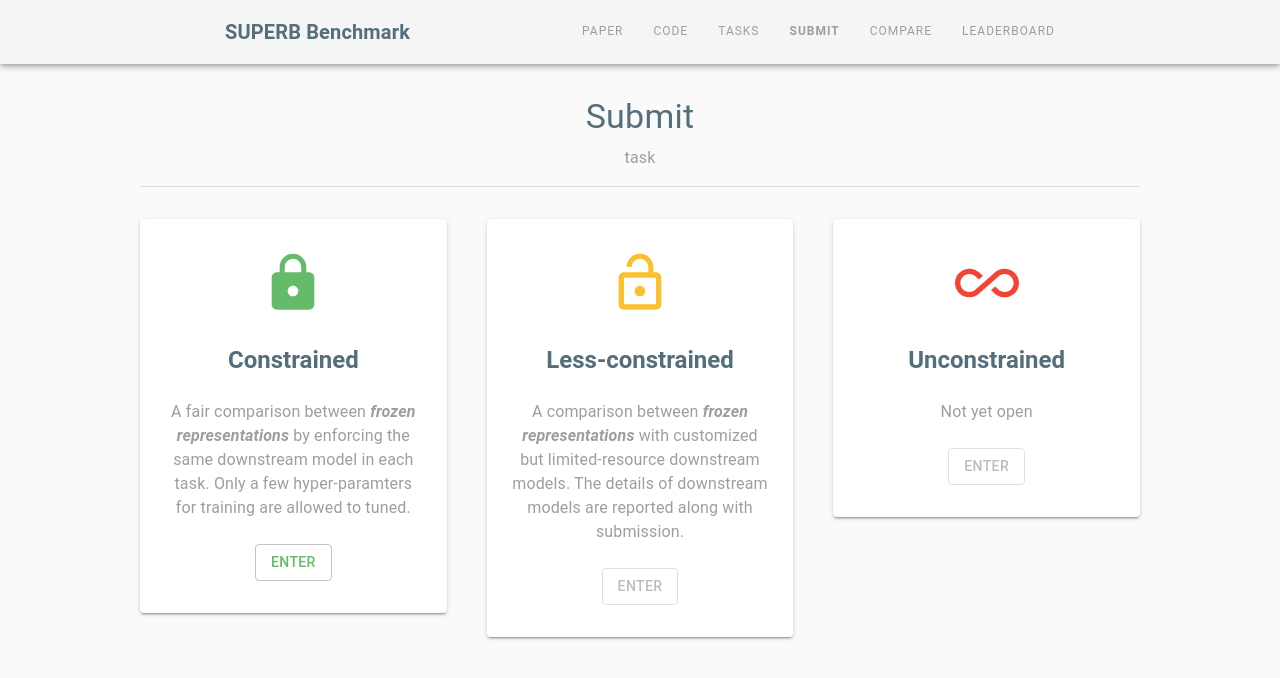
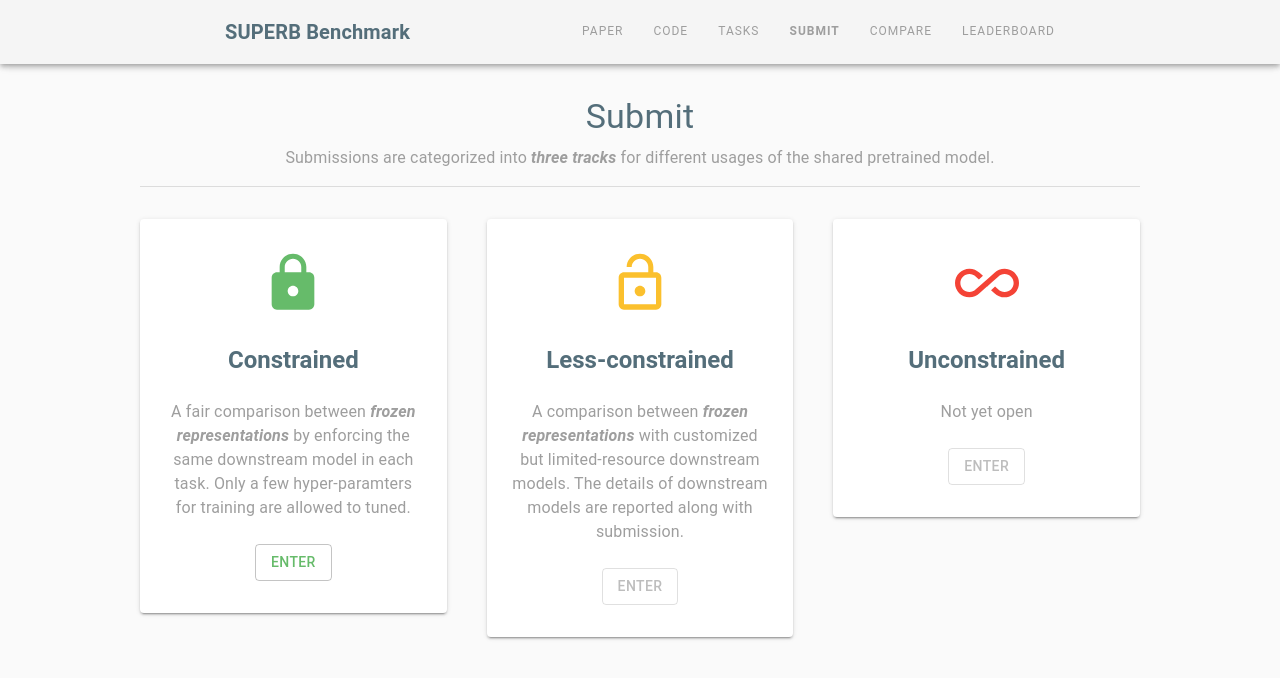
Before and after one commit to superbbenchmark/website-react, a React (Create React App) app: page /submit in a window 1280 px wide. Shown: the top 678 px of the page. Built offline with nearby package versions, Linux system fonts and the light colour scheme.

Commit message:
add description

```diff
--- a/src/Submit.js
+++ b/src/Submit.js
@@ -14,6 +14,7 @@ import TrackButton from './components/TrackButton';
 import Track from './components/Track';
 import TimedGrow from './components/TimedGrow';
 import SubmitForm from './components/SubmitForm';
+import { Strong } from './components/Utilies';
 import { tracks } from './Data';
 
 
@@ -36,8 +37,8 @@ export default function Submit(props) {
                 title="Submit"
                 description={
                   <span>
-                    task
-              </span>
+                    Submissions are categorized into <Strong>three tracks</Strong> for different usages of the shared pretrained model.
+                  </span>
                 }
               />
             </div>
--- a/src/Tasks.js
+++ b/src/Tasks.js
@@ -33,7 +33,7 @@ function Tasks(props) {
               description={
                 <span>
                   General speech processing can be categorized into <Strong>discriminative</Strong> and <Strong>generative</Strong> tasks.
-              The initial release of SUPERB focues on the former, where ten tasks are collected from five <Strong>domains</Strong>.
+                  The initial release of SUPERB focues on the former, where ten tasks are collected from <Strong>five domains</Strong>.
             </span>
               }
             />
```
